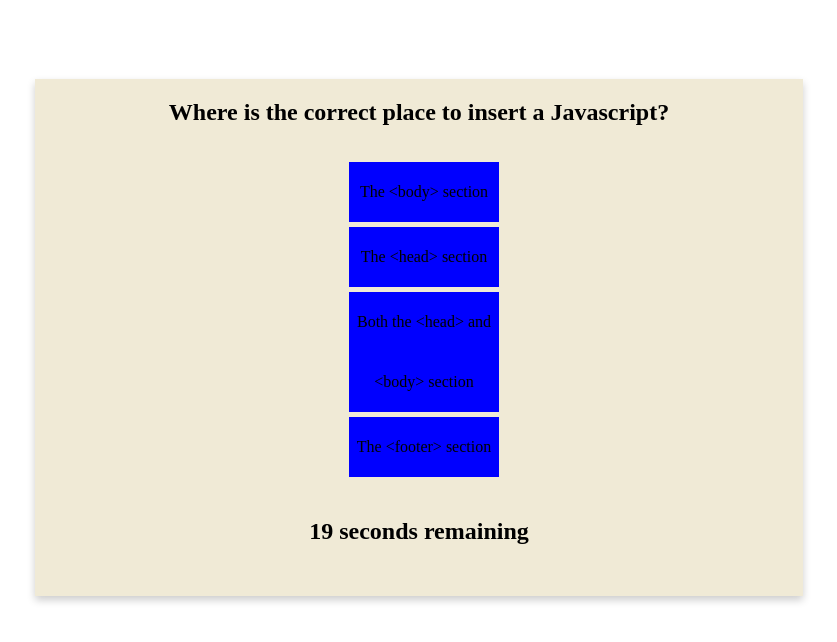
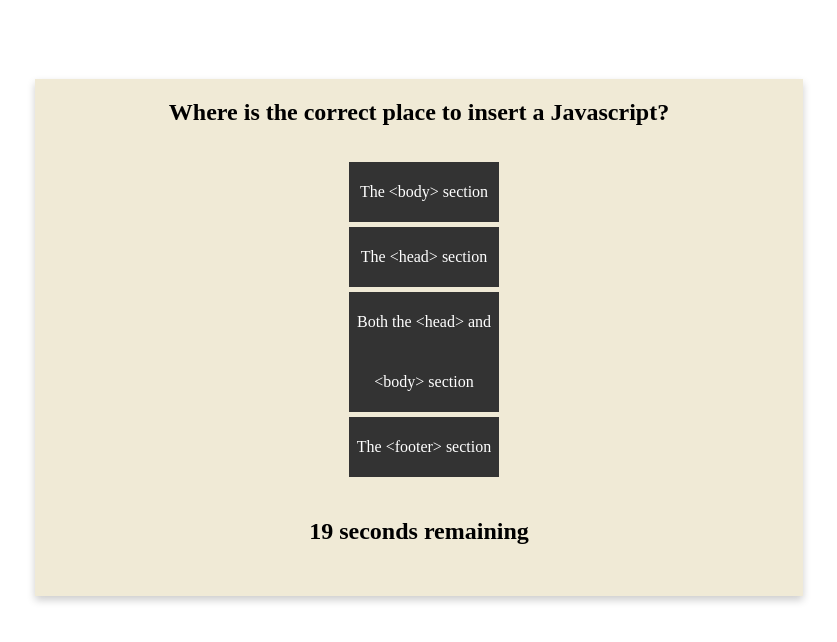
Before and after one commit to hugh18019/Coding-Quiz, a plain HTML site: page index.html in a window 1280 px wide. Both pictures are taken after a click on the button "Start Quiz". Shown: the part 128-770 px from the top of the page, without its empty margins (221-1058 px from the left). Drawn offline with Linux system fonts and the light colour scheme.

```diff
--- a/assets/css/style.css
+++ b/assets/css/style.css
@@ -5,13 +5,6 @@ header {
 header h1 {
   text-align: center;
 }
-
-/* .box {
-  display: flex;
-  flex-direction: column;
-  justify-content: center;
-  align-items: center;
-} */
 
 #buttons {
   display: flex;
@@ -23,7 +16,7 @@ header h1 {
   float: left;
   list-style: none;
   text-align: center;
-  background-color: blue;
+  background-color: #333333;
   margin-right: 30px;
   width: 150px;
   line-height: 60px;
--- a/assets/js/script.js
+++ b/assets/js/script.js
@@ -116,6 +116,7 @@ function listAnswers() {
     for( var i = 0; i < quiz[questionNumber].allAnswers.length; i++ ) {
         var listTag = document.createElement( "li" );
         ulTagEl.appendChild( listTag );
+        listTag.setAttribute( "style", " color:white;" );
         listTag.textContent = quiz[questionNumber].allAnswers[i];
     }
 }
```
Also changed, not shown: assets/js/result.js (+18 -33 lines).
